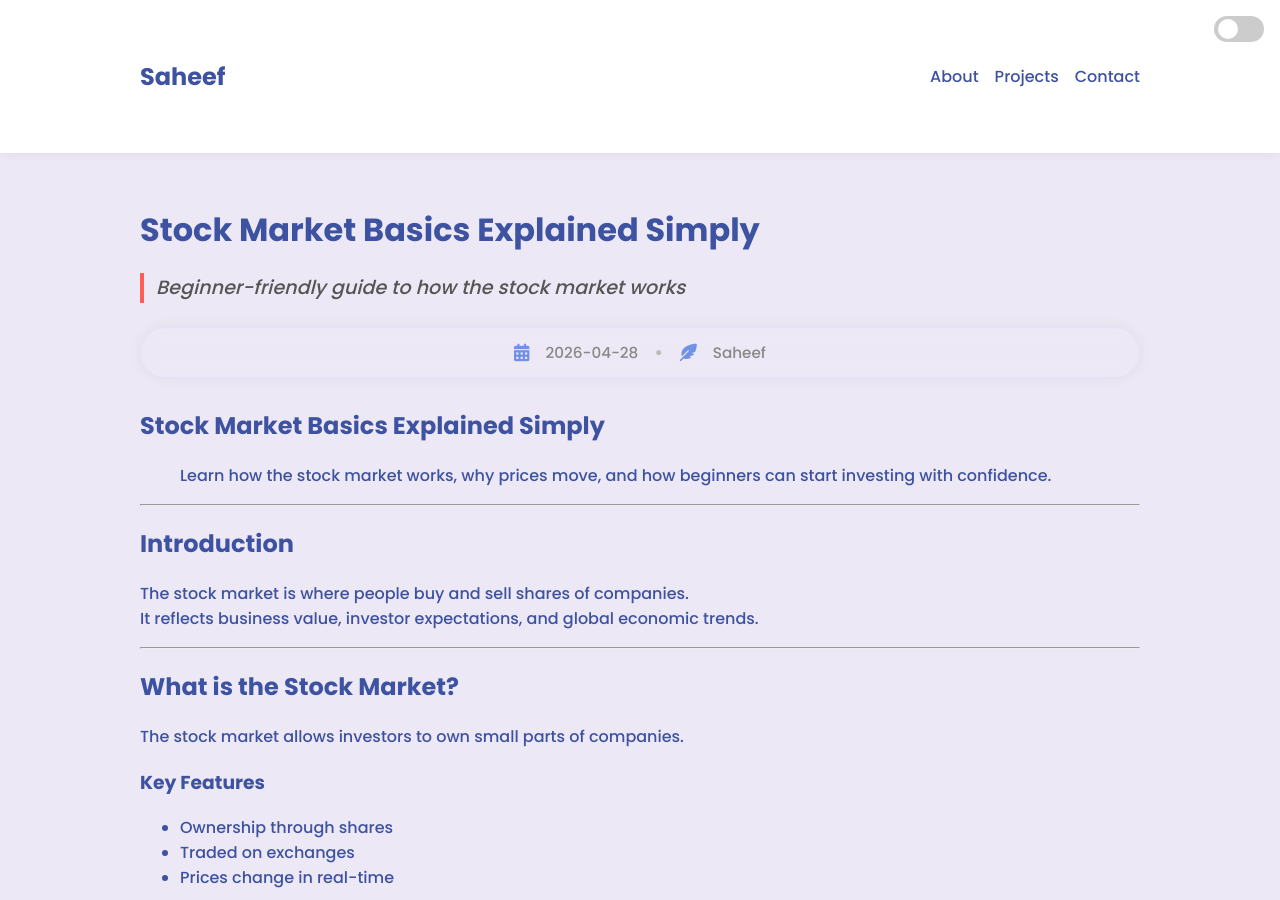
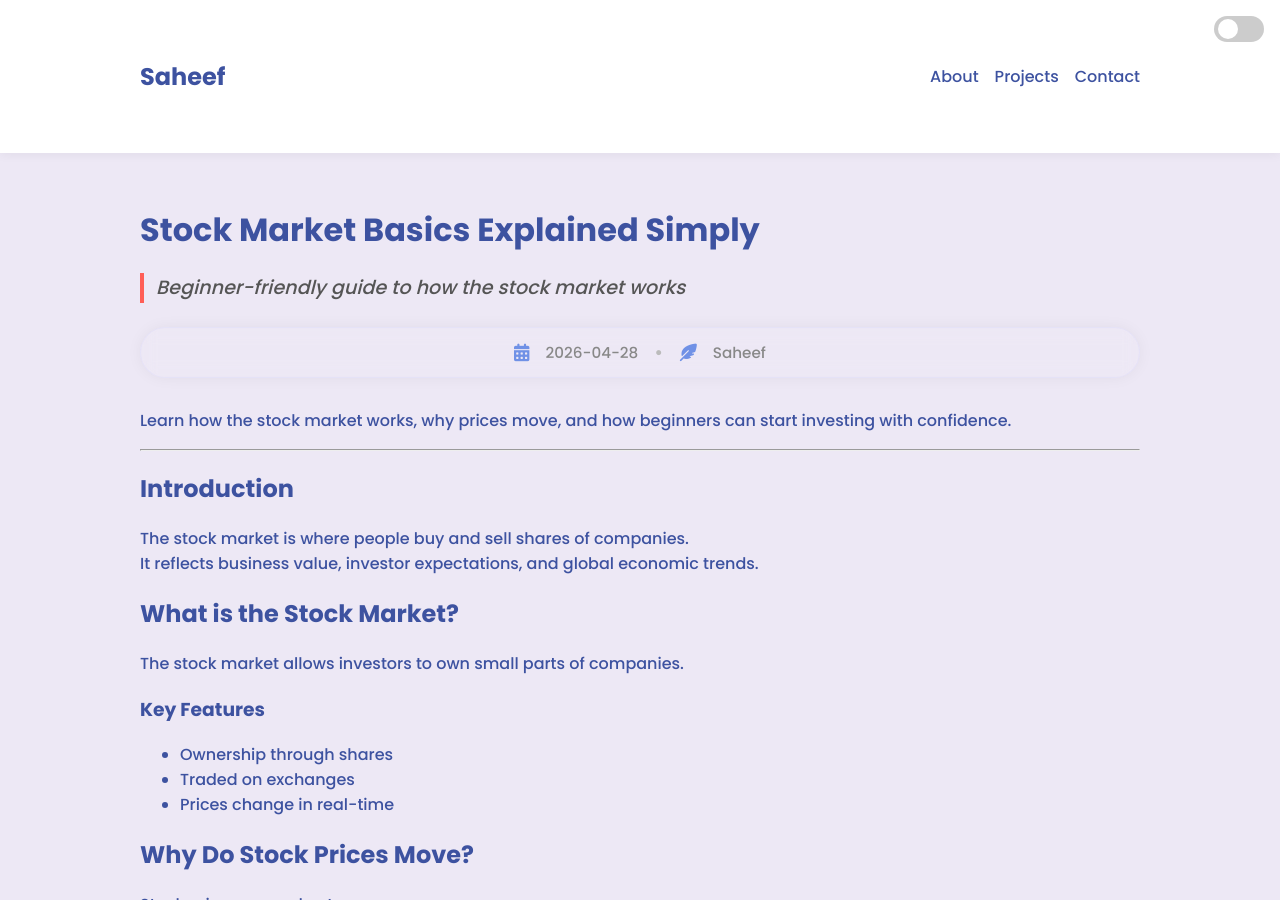
Before and after one commit to abdulsaheef/abdulsaheef.github.io, a Jekyll site: the page built from _posts/2026-04-28-my-first-post.md, in a window 1280 px wide and 900 px high. Built offline with Jekyll 4.4.1, drawn with Linux system fonts in a browser that asks for light colours.

Commit message:
Update 2026-04-28-my-first-post.md
Again updated with edited permalink

```diff
--- a/_posts/2026-04-28-my-first-post.md
+++ b/_posts/2026-04-28-my-first-post.md
@@ -7,12 +7,11 @@
 keywords: stock market basics, investing for beginners, how stock market works
 category: finance
 tags: [stock-market, investing, basics]
-permalink: /stock-market-basics-explained-simply/
+permalink: /my-first-post/
 ---
 
-## Stock Market Basics Explained Simply
 
-> Learn how the stock market works, why prices move, and how beginners can start investing with confidence.
+Learn how the stock market works, why prices move, and how beginners can start investing with confidence.
 
 ---
 
@@ -21,7 +20,7 @@
 The stock market is where people buy and sell shares of companies.
 It reflects business value, investor expectations, and global economic trends.
 
----
+
 
 ## What is the Stock Market?
 
@@ -33,7 +32,7 @@
 - Traded on exchanges
 - Prices change in real-time
 
----
+
 
 ## Why Do Stock Prices Move?
 
@@ -44,14 +43,14 @@
 - News and global events
 - Investor psychology
 
----
+
 
 ## Simple Example
 
 If more people want to buy a stock, the price rises.
 If more people want to sell, the price falls.
 
----
+
 
 ## Common Mistakes Beginners Make
 
@@ -59,14 +58,14 @@
 - Chasing hype instead of logic
 - Ignoring risk management
 
----
+
 
 ## Pro Insight
 
 Markets don’t move randomly.
 They move where expectations change faster than reality.
 
----
+
 
 ## Key Takeaways
 
@@ -74,7 +73,7 @@
 - Long-term thinking is more effective than short-term speculation
 - Simplicity is a strong advantage in investing
 
----
+
 
 ## FAQs
 
@@ -87,18 +86,16 @@
 ### Is the stock market risky?
 Yes, but risk can be managed with knowledge and discipline.
 
----
+
 
 ## Conclusion
 
 The stock market rewards patience, discipline, and understanding.
 Focus on learning first, then act with clarity.
 
----
+
 
 ## Final Thought
 
 Don’t try to predict the market.
 Learn how it behaves.
-
----
```
